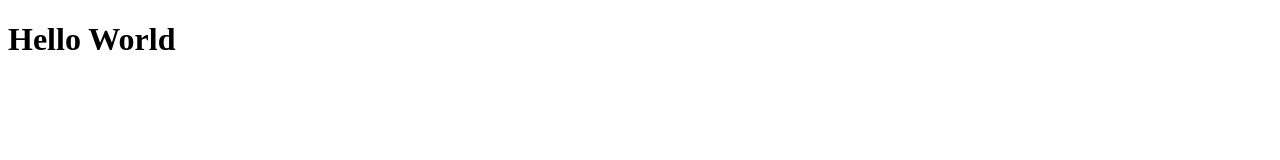
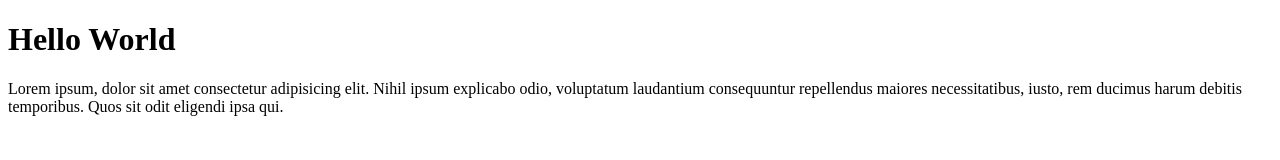
Before and after one commit to AlfredHutomo/git-tutor, a plain HTML site: page index.html in a window 1280 px wide. Drawn offline with Linux system fonts and the light colour scheme.

Commit message:
added paragraph

```diff
--- a/index.html
+++ b/index.html
@@ -8,5 +8,11 @@
   </head>
   <body>
     <h1>Hello World</h1>
+    <p>
+      Lorem ipsum, dolor sit amet consectetur adipisicing elit. Nihil ipsum
+      explicabo odio, voluptatum laudantium consequuntur repellendus maiores
+      necessitatibus, iusto, rem ducimus harum debitis temporibus. Quos sit odit
+      eligendi ipsa qui.
+    </p>
   </body>
 </html>
```
